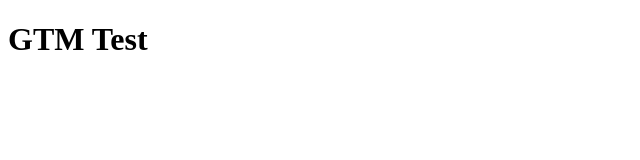
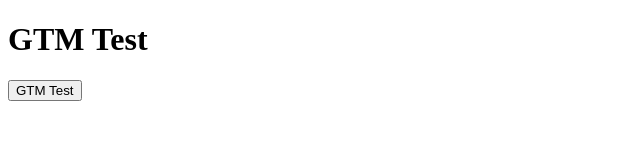
Before and after one commit to andyb-esdm/gtm-test, a plain HTML site: page index.html in a window 1280 px wide. Shown: the whole page, without its empty margins (0-640 px from the left). Drawn offline with Linux system fonts and the light colour scheme.

Commit message:
add gtm-test button

```diff
--- a/index.html
+++ b/index.html
@@ -19,10 +19,13 @@
 
 <body>
     <!-- Google Tag Manager (noscript) -->
-    <noscript><iframe src="https://www.googletagmanager.com/ns.html?id=GTM-WJVQDWL9" height="0" width="0"
-            style="display:none;visibility:hidden"></iframe></noscript>
+    <noscript>
+        <iframe src="https://www.googletagmanager.com/ns.html?id=GTM-WJVQDWL9" height="0" width="0"
+            style="display:none;visibility:hidden"></iframe>
+    </noscript>
     <!-- End Google Tag Manager (noscript) -->
     <h1>GTM Test</h1>
+    <button id="gtm-test">GTM Test</button>
 </body>
 
 </html>
```
